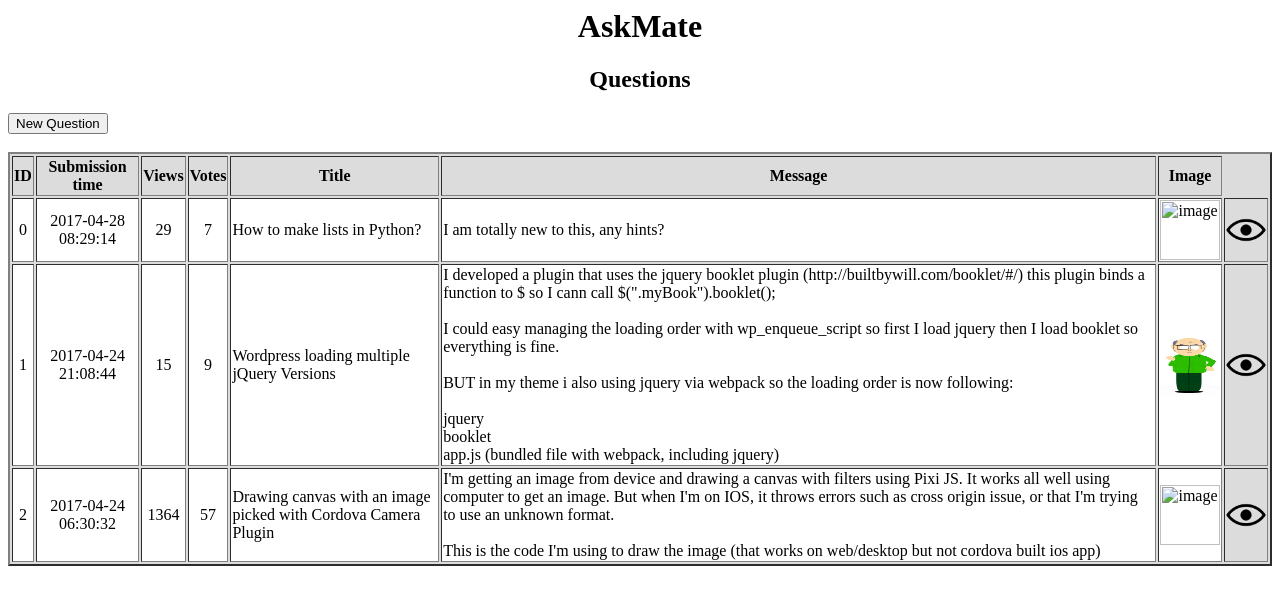
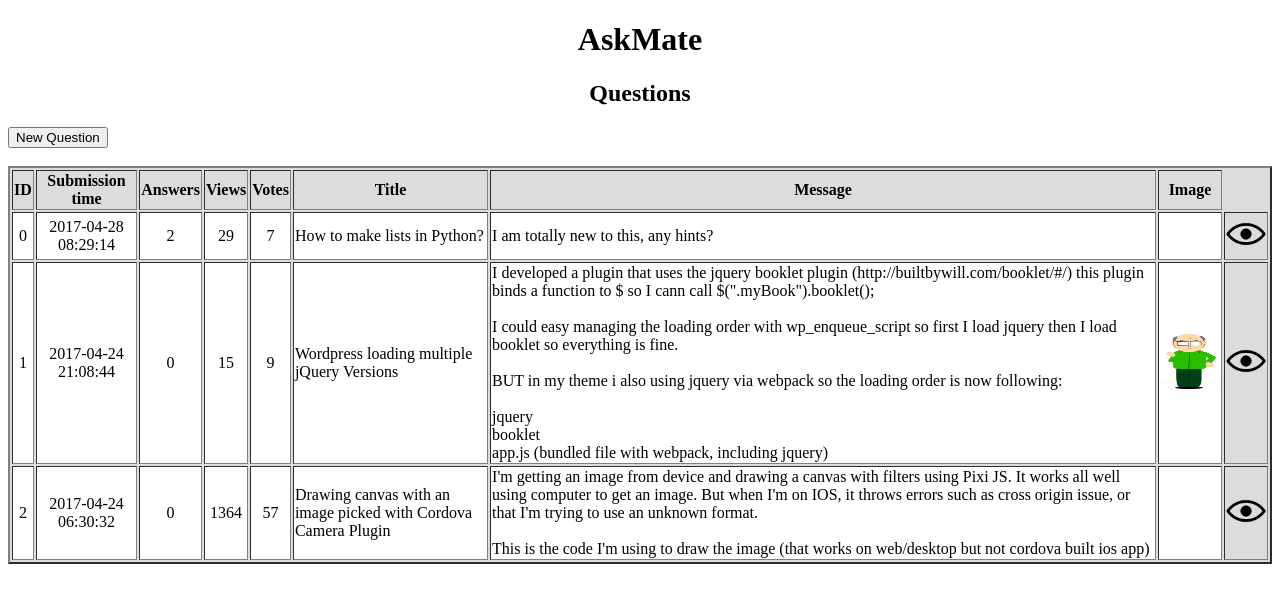
Before and after one commit to adamFoldvari/askmate-fejtorpotrh, a Flask app: page / in a window 1280 px wide. Shown: the top 605 px of the page. Run offline with Flask 2, Linux system fonts and the light colour scheme.

Commit message:
Use answer_count in questionlist.html

```diff
--- a/main.py
+++ b/main.py
@@ -15,7 +15,8 @@ app = Flask(__name__)
 def listing():
     unordered_questions = data_manager.get_questiontable_from_file(file_name)
     ordered_questions = sorted(unordered_questions, key=lambda q: q[1], reverse=True)
-    return render_template("questionlist.html", questions=ordered_questions)
+    answer_count_list = data_manager.answer_count
+    return render_template("questionlist.html", questions=ordered_questions, answer_count_list=answer_count_list)
 
 
 @app.route('/new_question')
--- a/templates/questionlist.html
+++ b/templates/questionlist.html
@@ -1,3 +1,4 @@
+<!DOCTYPE html>
 <html>
   <head>
     <title>AskMate project - List of questions</title>
@@ -12,6 +13,7 @@
         <tr align="center">
             <td><strong>ID</strong></td>
             <td><strong>Submission time</strong></td>
+            <td><strong>Answers</strong></td>
             <td><strong>Views</strong></td>
             <td><strong>Votes</strong></td>
             <td><strong>Title</strong></td>
@@ -22,11 +24,16 @@
             <tr bgcolor = "White">
                 <td align="center">{{question[0]}}</td>
                 <td align="center">{{question[1]}}</td>
+                <td align="center">{{ answer_count_list(question[0]) }}</td>
                 <td align="center">{{question[2]}}</td>
                 <td align="center">{{question[3]}}</td>
                 <td style="word-wrap: break-word;">{{question[4]}}</td>
                 <td style="word-wrap: break-word;">{{question[5]}}</td>
-                <td align="center"><img src="{{question[6]}}" width="60" height="60" alt="image"></td>
+                <td align="center">
+                {% if question[6] %}
+                    <img src="static/{{question[6]}}" width="60" height="60" alt="image">
+                {% endif %}
+                </td>
                 <td align="center" bgcolor="Gainsboro">
                     <a href="/question/{{question[0]}}"><img src="/static/icons/eye_icon.png" width="40" height="40" alt="display_question"></a>
                 </td>
```
